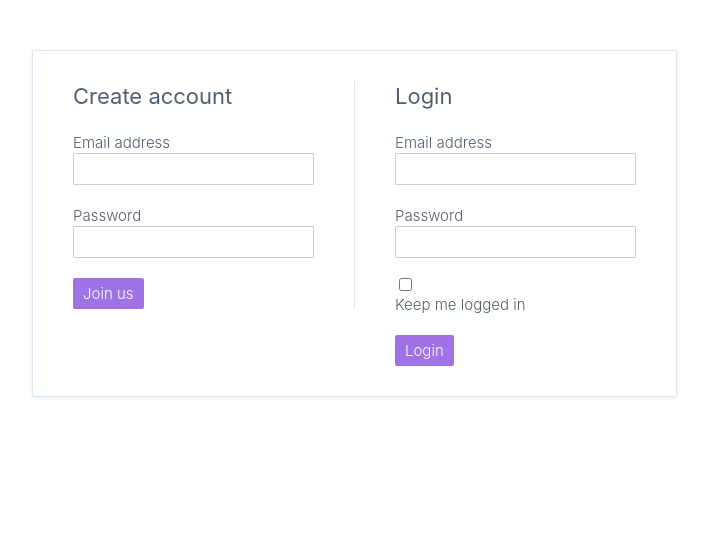
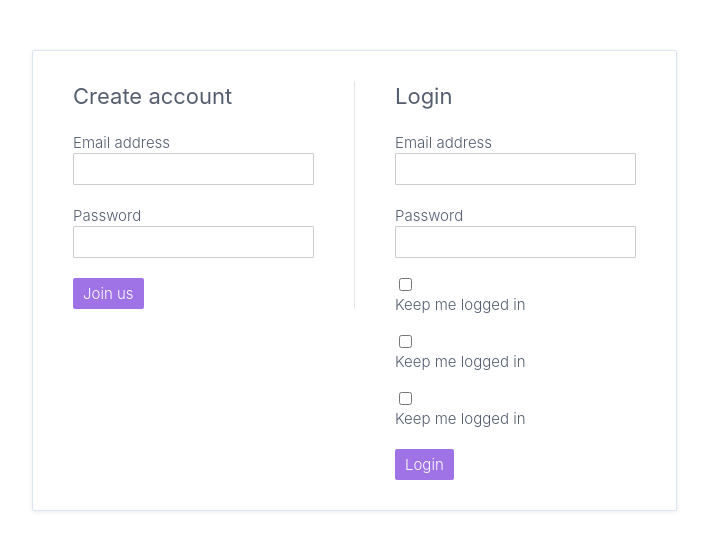
Before and after one commit to huy19712011/angular-pro-TM-1, an Angular app: page / in a window 1280 px wide. Shown: the top 550 px of the page, without its empty margins (18-726 px from the left). Built offline with nearby package versions, Linux system fonts and the light colour scheme.

Commit message:
end of 5 @ContentChildren and QueryLists == begin of 6 @ViewChild and ngAfterContentInit

```diff
--- a/src/app/app.component.html
+++ b/src/app/app.component.html
@@ -9,6 +9,8 @@
   <auth-form (submitted)="loginUser($event)">
     <h3>Login</h3>
     <auth-remember (checked)="rememberUser($event)"></auth-remember>
+    <auth-remember (checked)="rememberUser($event)"></auth-remember>
+    <auth-remember (checked)="rememberUser($event)"></auth-remember>
     <button type="submit">
       Login
     </button>
--- a/src/app/auth-form/auth-form.component.ts
+++ b/src/app/auth-form/auth-form.component.ts
@@ -1,4 +1,4 @@
-import { Component, OnInit, Output, EventEmitter, ContentChild, AfterContentInit } from '@angular/core';
+import { Component, OnInit, Output, EventEmitter, ContentChild, AfterContentInit, ContentChildren, QueryList } from '@angular/core';
 
 import { User } from './auth-form.interface';
 import { AuthRememberComponent } from './auth-remember.component';
@@ -11,7 +11,8 @@ import { AuthRememberComponent } from './auth-remember.component';
 export class AuthFormComponent implements OnInit, AfterContentInit {
   showMessage: boolean;
 
-  @ContentChild(AuthRememberComponent) remember: AuthRememberComponent;
+  // @ContentChild(AuthRememberComponent) remember: AuthRememberComponent;
+  @ContentChildren(AuthRememberComponent) remember: QueryList<AuthRememberComponent> ;
 
   @Output() submitted: EventEmitter<User> = new EventEmitter<User>();
 
@@ -22,8 +23,12 @@ export class AuthFormComponent implements OnInit, AfterContentInit {
 
   ngAfterContentInit() {
     if (this.remember) {
-      this.remember.checked.subscribe((checked: boolean) => {
-        this.showMessage = checked;
+      // this.remember.checked.subscribe((checked: boolean) => {
+      //   this.showMessage = checked;
+      // });
+
+      this.remember.forEach((item) => {
+        item.checked.subscribe((checked: boolean) => this.showMessage = checked);
       });
     }
   }
```
